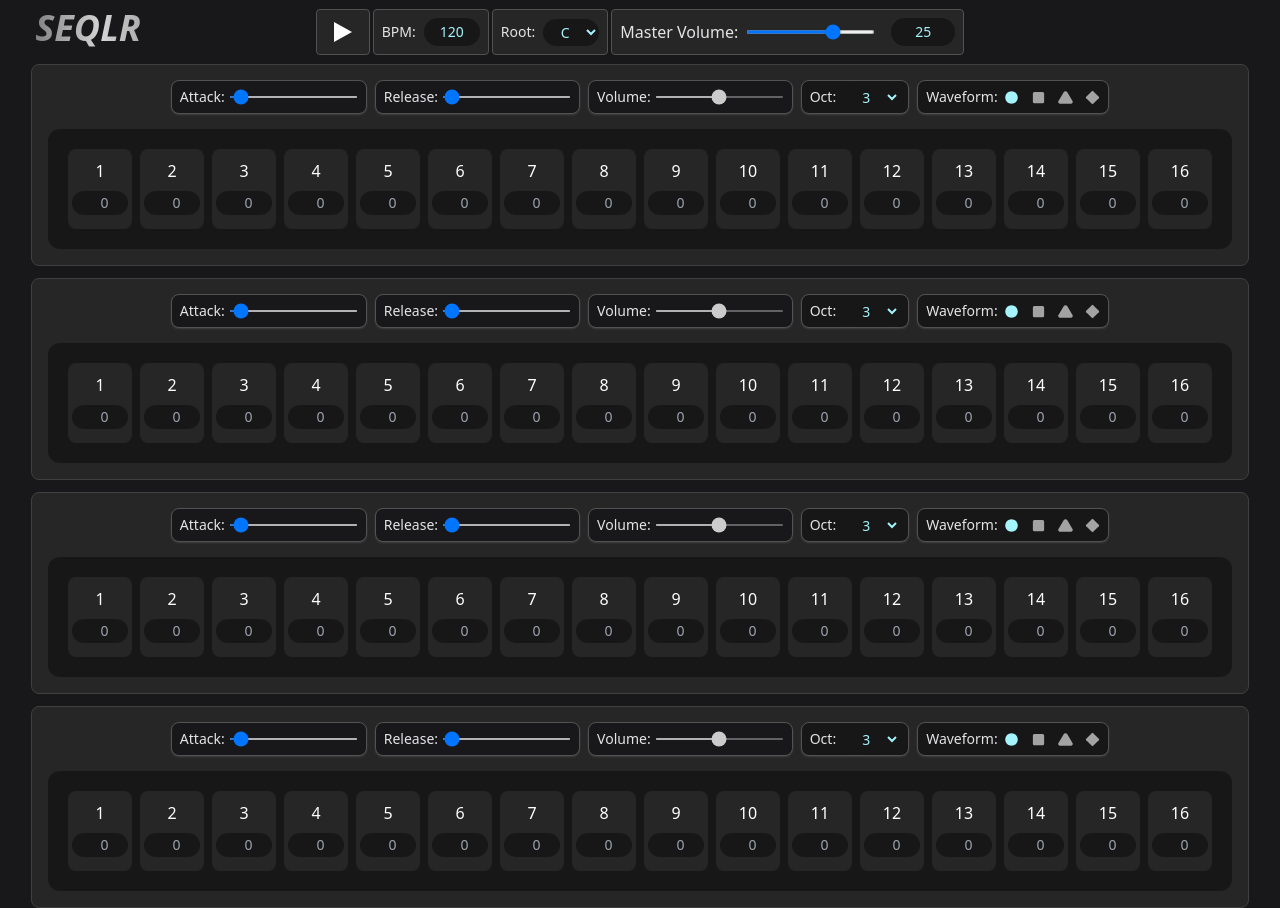
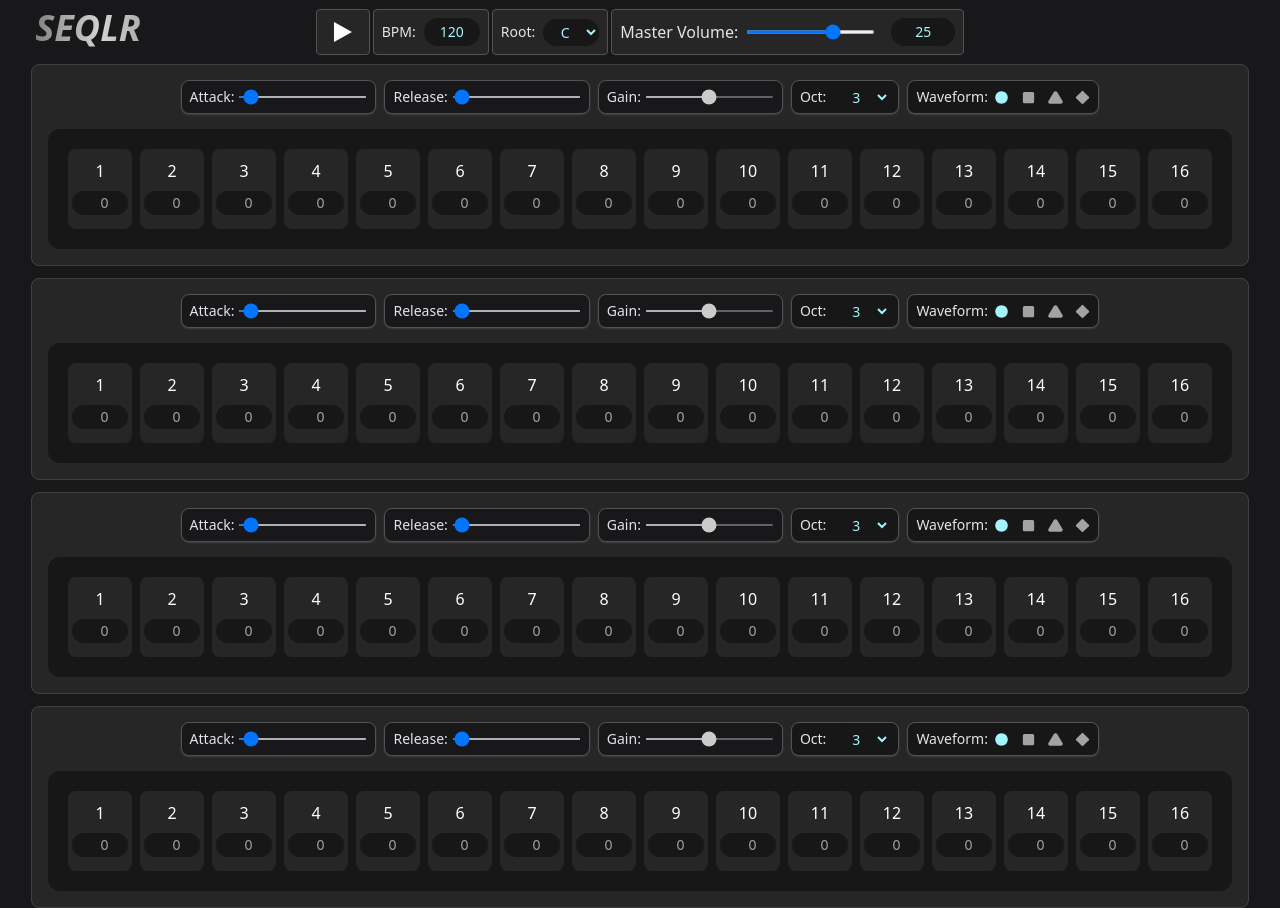
Before and after one commit to wjeffreys96/seqlr, a React (Vite) app: page / in a window 1280 px wide. Built offline with nearby package versions, Linux system fonts and the light colour scheme.

Commit message:
rename volume to gain on sequencers

```diff
--- a/src/components/KnobModule.tsx
+++ b/src/components/KnobModule.tsx
@@ -75,7 +75,7 @@ export default function KnobModule({ outerIndex }: { outerIndex: number }) {
       },
       {
         id: 3,
-        name: "Volume",
+        name: "Gain",
         min: "0.01",
         max: "1",
         step: "0.01",
```
